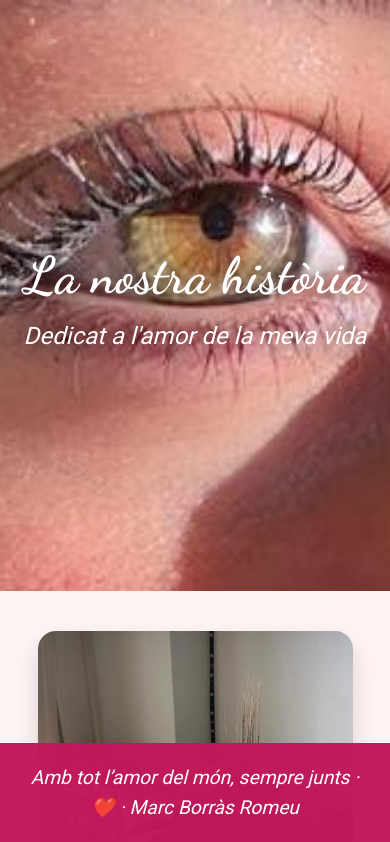
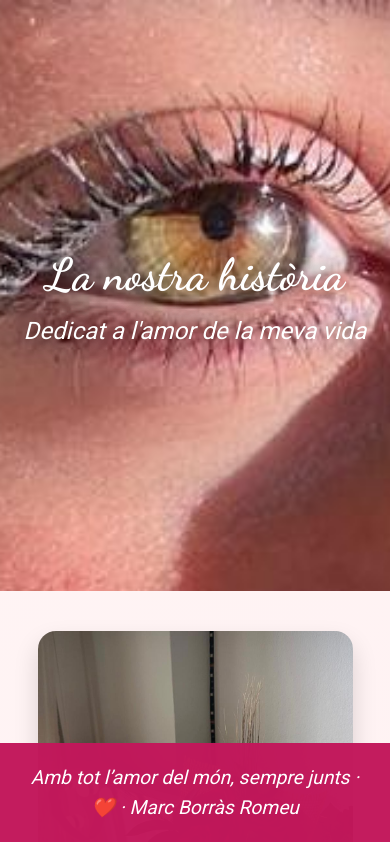
Before and after one commit to marcprogram3/lanostrahistoria, a plain HTML site: page index.html in a window 390 px wide. Shown: the top 842 px of the page. Drawn offline with Linux system fonts and the light colour scheme.

Commit message:
Add files via upload

```diff
--- a/style.css
+++ b/style.css
@@ -12,7 +12,7 @@ body {
 header {
     text-align: center;
     min-height: 80vh;
-    background: url('img/foto-barrasuperior.jpeg') center/contain no-repeat;
+    background: url('img/foto-barrasuperior.jpeg') center/cover no-repeat;
     background-color: #ffebee;
     color: white;
     text-shadow: 0 0 25px rgba(0,0,0,0.9);
@@ -112,13 +112,12 @@ footer {
     z-index: 9999;
 }
 
-/* AJUST PER MÒBILS: imatge cobreix tot sense tallar els ulls */
+/* HEADER PERFECTE AL MÒBIL */
 @media (max-width: 768px) {
     header {
         min-height: 70vh;
-        background-size: cover;            /* cobreix tota la pantalla */
-        background-position: center 20%;   /* baixa una mica els ulls per centrar-los bé */
-        background-color: transparent;    /* sense fons rosa extra */
+        background-size: cover;
+        background-position: center 30%;  /* baixa els ulls per centrar-los millor */
         padding: 40px 15px;
     }
 
@@ -148,3 +147,10 @@ footer {
 
     footer { font-size: 1.2rem; padding: 20px; }
 }
+
+@media (max-width: 480px) {
+    header {
+        background-position: center 35%;  /* ajust extra per mòbils petits */
+    }
+    header h1 { font-size: 2.8rem; }
+}
```
